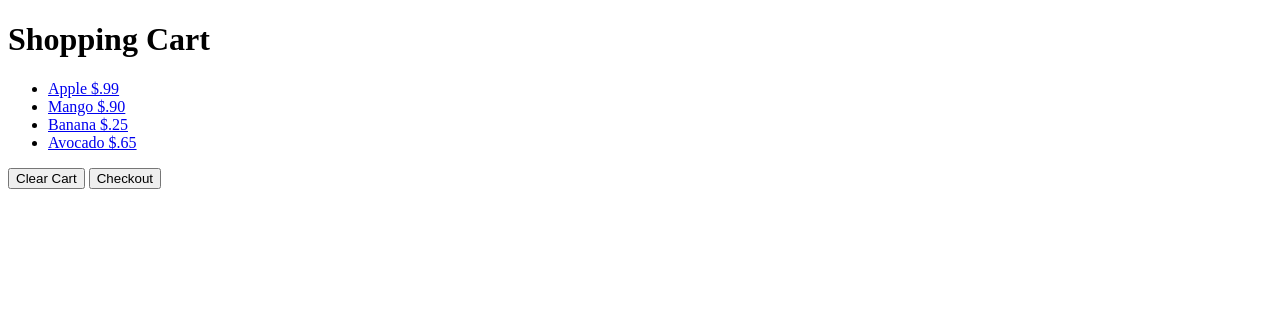
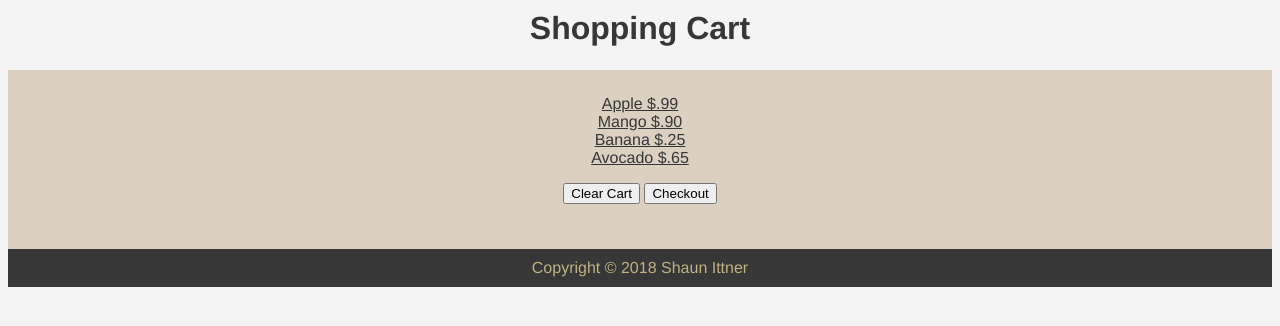
Before and after one commit to saunlani/capstone_jscript_shoppingcart, a plain HTML site: page index.html in a window 1280 px wide. Drawn offline with nearby package versions, Linux system fonts and the light colour scheme.

Commit message:
added some css formatting

```diff
--- a/index.html
+++ b/index.html
@@ -1,6 +1,7 @@
 <!DOCTYPE html>
 <html lang="en">
 <head>
+<link rel="stylesheet" type="text/css" href="style.css">
 <meta charset="UTF-8">
 <meta name="viewport" content="width=device-width, initial-scale=1.0">
 <meta http-equiv="X-UA-Compatible" content="ie=edge">
@@ -8,10 +9,16 @@
     <title> Shopping Cart </title>
     </head>
 
+    <div id ="container">
+        <div id ="header">
+            <h1>Shopping Cart</h1>
+
+        </div>
+
     <body>
-    <h1>Shopping Cart</h1>
 
-        <div>
+
+        <div id ="itemsclump">
         <ul><li><a class="add-to-cart" href ="a" data-name="Apple" data-price=".99">Apple $.99</a></li>
             <li><a class="add-to-cart" href ="#" data-name="Mango" data-price=".90">Mango $.90</a></li>
             <li><a class="add-to-cart" href ="#" data-name="Banana" data-price=".25">Banana $.25</a></li>
@@ -23,12 +30,17 @@
         </div>
 
         <ul id="show-cart">
-
         </ul>
         <div id="totals" style="display:none;">Subtotal: $<span id="subtotal"></span>
         <div>Tax: $<span id="tax"></span></div>
         <div>Grand Total: $<span id="grand-total"></span>
         </div>
+            </div>
+
+                <div id="footer">
+            Copyright &copy; 2018 Shaun Ittner
+            </div>
+
         <script>
 
             $("#subtotal").html("99.75");
--- /dev/null
+++ b/style.css
@@ -0,0 +1,40 @@
+body {
+    background-color: #F4F4F4;
+    font-family: Helvetica, Arial, sans-serif;
+}
+a {
+    color: #373737;
+}
+ul {
+    list-style: none;
+}
+#container {
+    background-color: #DCD0C0;
+    text-align: center;
+    margin: 0px auto 0px auto;
+
+}
+#header {
+    margin: -20px;
+    padding:1px;
+    background-color: #F4F4F4;
+    color: #373737;
+    text-align: center;
+}
+
+#footer {
+    background-color: #373737;
+    text-align:center;
+    padding-top: 10px;
+    padding-bottom: 10px;
+    color:#C0B283;
+}
+#itemsclump
+{
+    padding:29px;
+}
+#itemsclump ul
+{
+    list-style: none;
+    padding: 0;
+}
```
